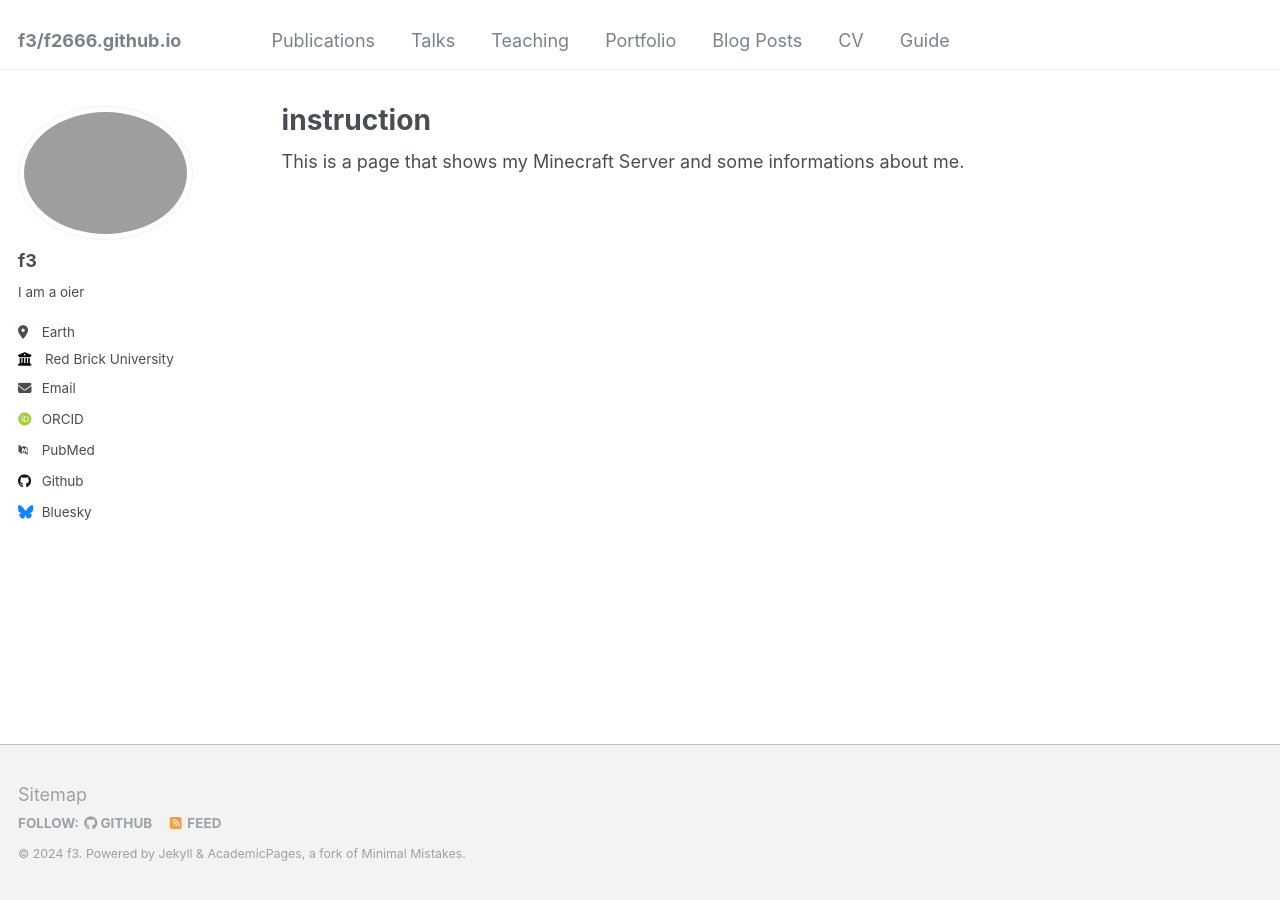
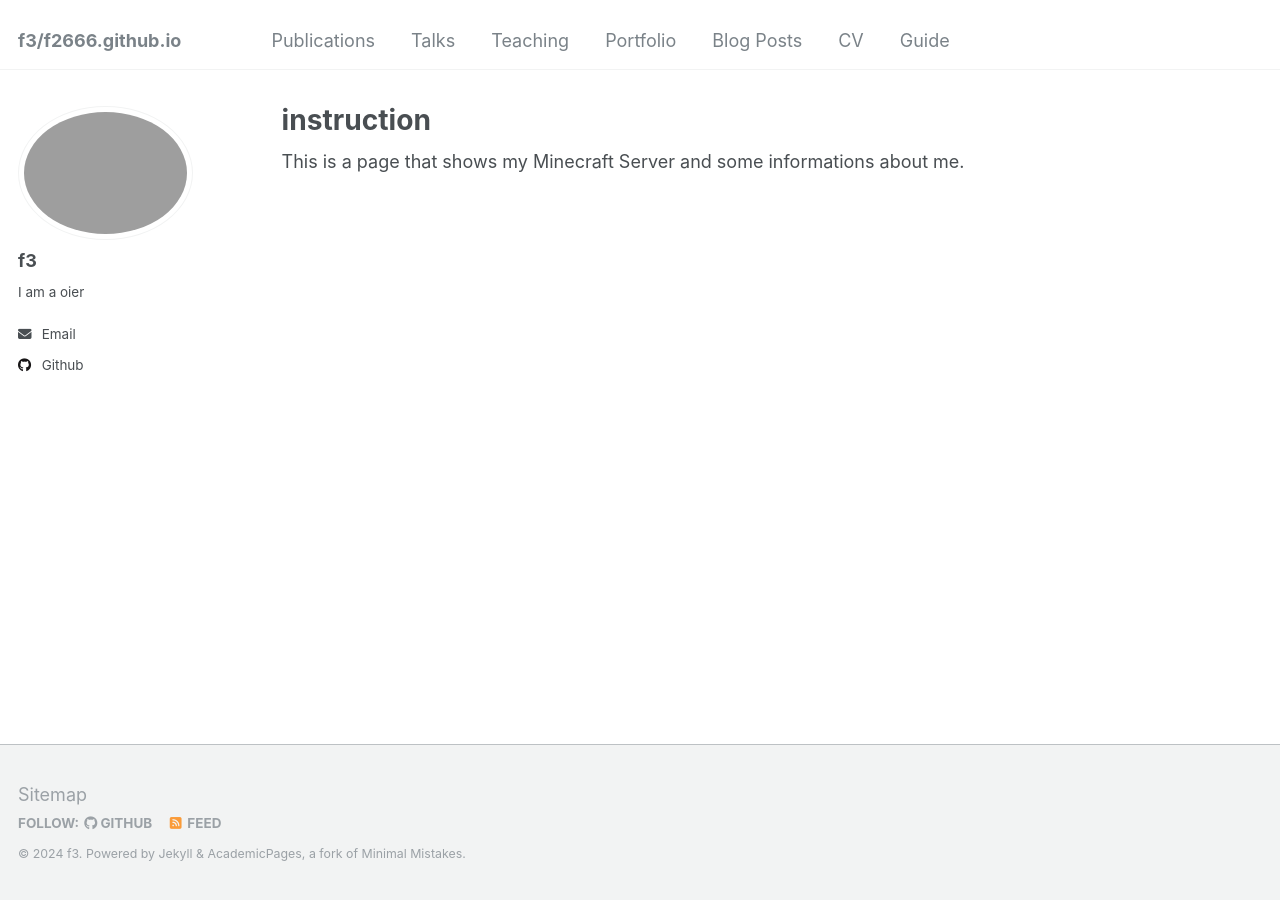
Before and after one commit to f2666/f2666.github.io, a Jekyll site: the page built from _pages/about.md, in a window 1280 px wide. Built offline with Jekyll 4.4.1, drawn with Linux system fonts in a browser that asks for light colours; some web fonts are replaced; part of the change alters nothing that is shown.

Commit message:
commit for config

```diff
--- a/_config.yml
+++ b/_config.yml
@@ -9,7 +9,6 @@
 # Basic Site Settings
 locale                   : "en-US"
 title                    : "f3/f2666.github.io"
-title_separator          : "-"
 name                     : &name "f3"
 description              : &description "personal description"
 url                      : https://f2666.github.io # the base hostname & protocol for your site e.g. "https://mmistakes.github.io"
@@ -22,20 +21,9 @@ author:
   # Biographic information
   avatar           : "" #puts your photo there
   name             : "f3"
-  pronouns         : # example: "she/her"
   bio              : "I am a oier"
-  location         : "Earth"
-  employer         : "Red Brick University"
   uri              : # URL
   email            : "f3_logic@outlook.com"
-
-  # Academic websites
-  arxiv            : # URL - Update with the correct link to your profile
-  impactstory      : # URL
-  orcid            : "http://orcid.org/yourorcidurl"
-  semantic         : # URL
-  pubmed           : "https://www.ncbi.nlm.nih.gov/pubmed/?term=john+snow"
-  researchgate     : # URL
 
   # Repositories and software development
   bitbucket        : # Username - Update with your username on the site
@@ -44,32 +32,6 @@ author:
   github           : "academicpages"
   kaggle           : # Username
   stackoverflow    : # User number or user number and name (i.e., use "1" or "1/jeff-atwood")
-
-  # Social media
-  bluesky          : "bsky.app" # Replace this with you Bluesky username
-  facebook         : # Username
-  flickr           : # Username
-  foursquare       : # Username
-  goodreads        : # Username
-  google_plus      : # Username
-  keybase          : # Username
-  instagram        : # Username
-  lastfm           : # Username
-  linkedin         : # Username
-  mastodon         : # URL
-  medium           : # URL
-  pinterest        : # Username
-  soundcloud       : # Username
-  steam            : # Username
-  telegram         : # URL
-  tumblr           : # Username
-  twitter          : # Username for X / Twitter
-  vine             : # Username
-  weibo            : # Username
-  wikipedia        : # Username
-  xing             : # Username
-  youtube          : # Username
-  zhihu            : # URL
 
 # Publication Category - The following the list of publication categories and their headings
 publication_category:
@@ -117,35 +79,6 @@ atom_feed:
   hide                   : false     # change to true to hide the RSS feed in the footer
   path                   : # blank (default) uses feed.xml
 
-
-# SEO Related
-google_site_verification :
-bing_site_verification   :
-alexa_site_verification  :
-yandex_site_verification :
-
-
-# Social Sharing
-twitter:
-  username               : &twitter
-facebook:
-  username               :
-  app_id                 :
-  publisher              :
-og_image                 :  # Open Graph/Twitter default site image
-# For specifying social profiles
-# - https://developers.google.com/structured-data/customize/social-profiles
-social:
-  type                   : # Person or Organization (defaults to Person)
-  name                   : # If the user or organization name differs from the site's name
-  links: # An array of links to social media profiles
-
-
-# Analytics
-analytics:
-  provider               :  "false" # false (default), "google", "google-universal", "google-analytics-4", "custom"
-  google:
-    tracking_id          :
 
 
 # Reading Files
```
